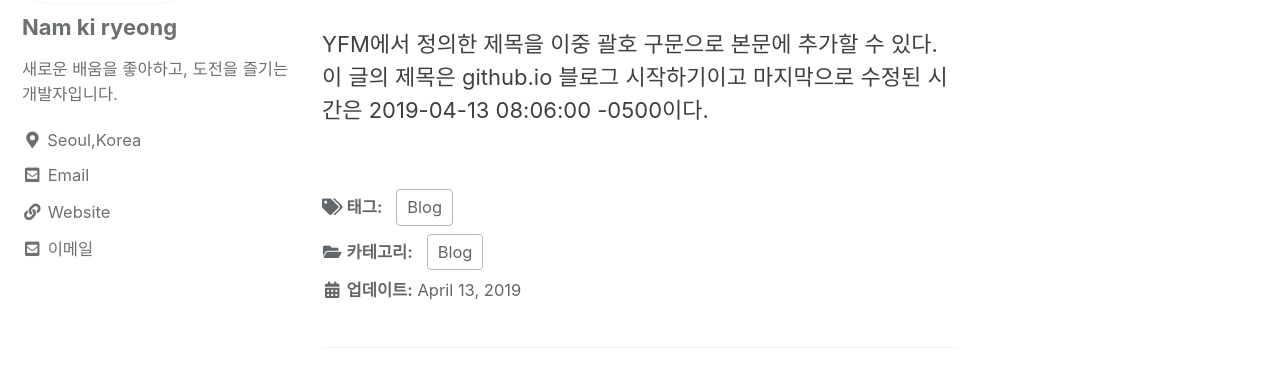
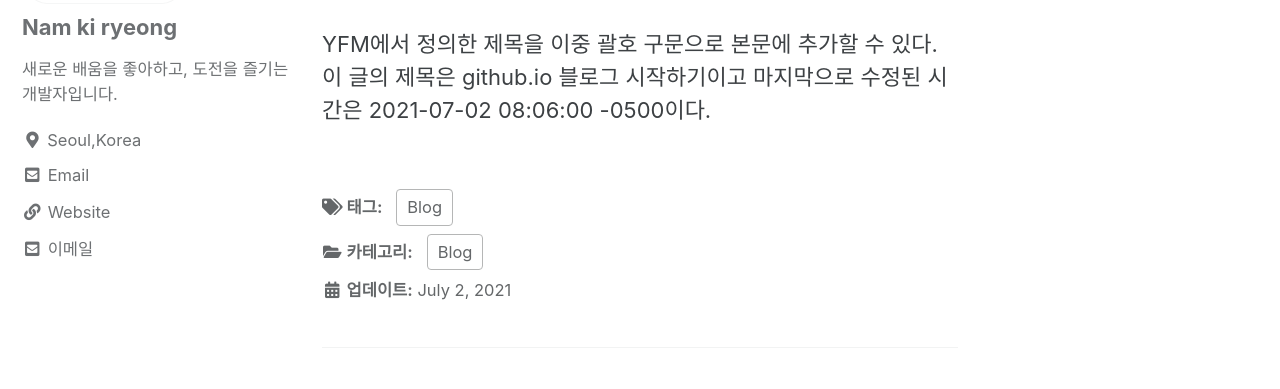
Before and after one commit to kiryeong/kiryeong.github.io, a Jekyll site: the page built from _posts/2021-07-02-first-test-post.md, in a window 1280 px wide and 900 px high. Shown: the part 333-722 px from the top of the window. Built offline with Jekyll 4.4.1, drawn with Linux system fonts in a browser that asks for light colours; cached includes are drawn as plain includes.

Commit message:
Update 2021-07-02-first-test-post.md

```diff
--- a/_posts/2021-07-02-first-test-post.md
+++ b/_posts/2021-07-02-first-test-post.md
@@ -6,7 +6,7 @@ categories:
   - Blog
 tags:
   - Blog
-last_modified_at: 2019-04-13T08:06:00-05:00
+last_modified_at: 2021-07-02T08:06:00-05:00
 ---
 
 GitHub Blog 서비스인 github.io 블로그 시작하기로 했다.
```
